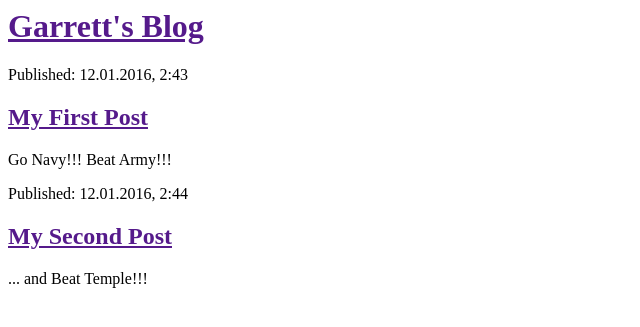
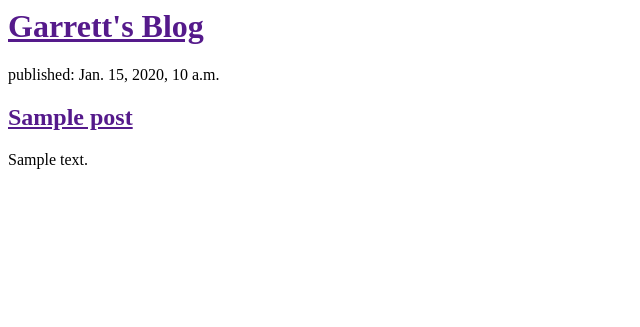
Before and after one commit to gsander2653/my-first-blog, a Django app: template blog/templates/blog/post_list.html in a window 1280 px wide. Shown: the top 327 px of the page, without its empty margins (0-640 px from the left). Run offline with Django 3.2, Linux system fonts and the light colour scheme; the template is opened without the code that fills it: values that come from a table or form of the project are taken from there, others are empty; tables that the repository leaves empty hold one stand-in row (values such as "Sample post").

Commit message:
Modified templates to display posts from database.

```diff
--- a/blog/templates/blog/post_list.html
+++ b/blog/templates/blog/post_list.html
@@ -7,16 +7,12 @@
             <h1><a href="">Garrett's Blog</a></h1>
         </div>
 
+        {% for post in posts %}
             <div>
-			<p>Published: 12.01.2016, 2:43</p>
-			<h2><a href="">My First Post</a></h2>
-			<p>Go Navy!!! Beat Army!!!
+                <p>published: {{ post.published_date }}</p>
+                <h2><a href = "">{{ post.title }}</a></h1>
+                <p>{{ post.text|linebreaksbr }}</p>
             </div>
-
-		<div>
-			<p>Published: 12.01.2016, 2:44</p>
-			<h2><a href="">My Second Post</a></h2>
-			<p>... and Beat Temple!!!
-		</div>
+        {% endfor %}
     </body>
 </html>
--- a/blog/views.py
+++ b/blog/views.py
@@ -1,5 +1,8 @@
 from django.shortcuts import render
+from django.utils import timezone
+from .models import Post
 
 # Create your views here.
 def post_list(request):
-    return render(request, 'blog/post_list.html', {})
+    posts = Post.objects.filter(published_date__lte=timezone.now()).order_by('published_date')
+    return render(request, 'blog/post_list.html', {'posts': posts})
```
Lines whose indentation alone changed are shown as unchanged.
